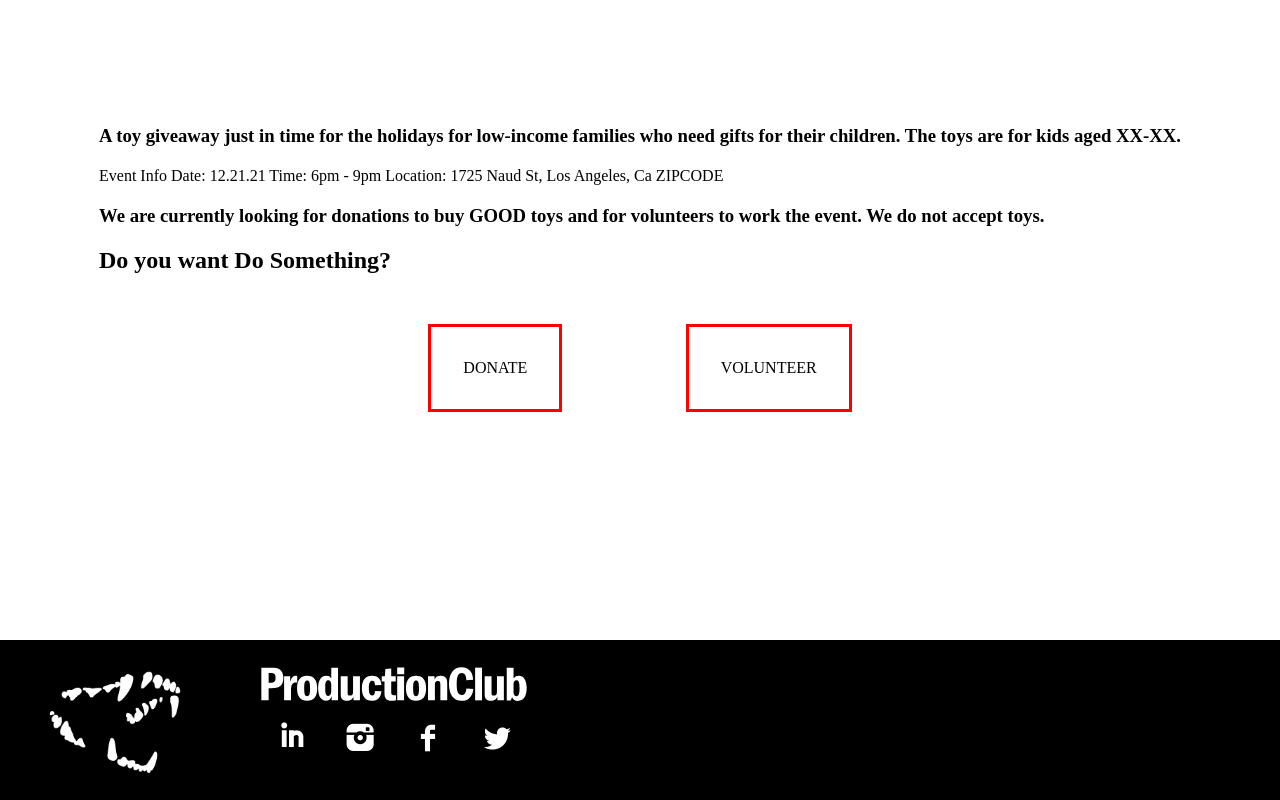
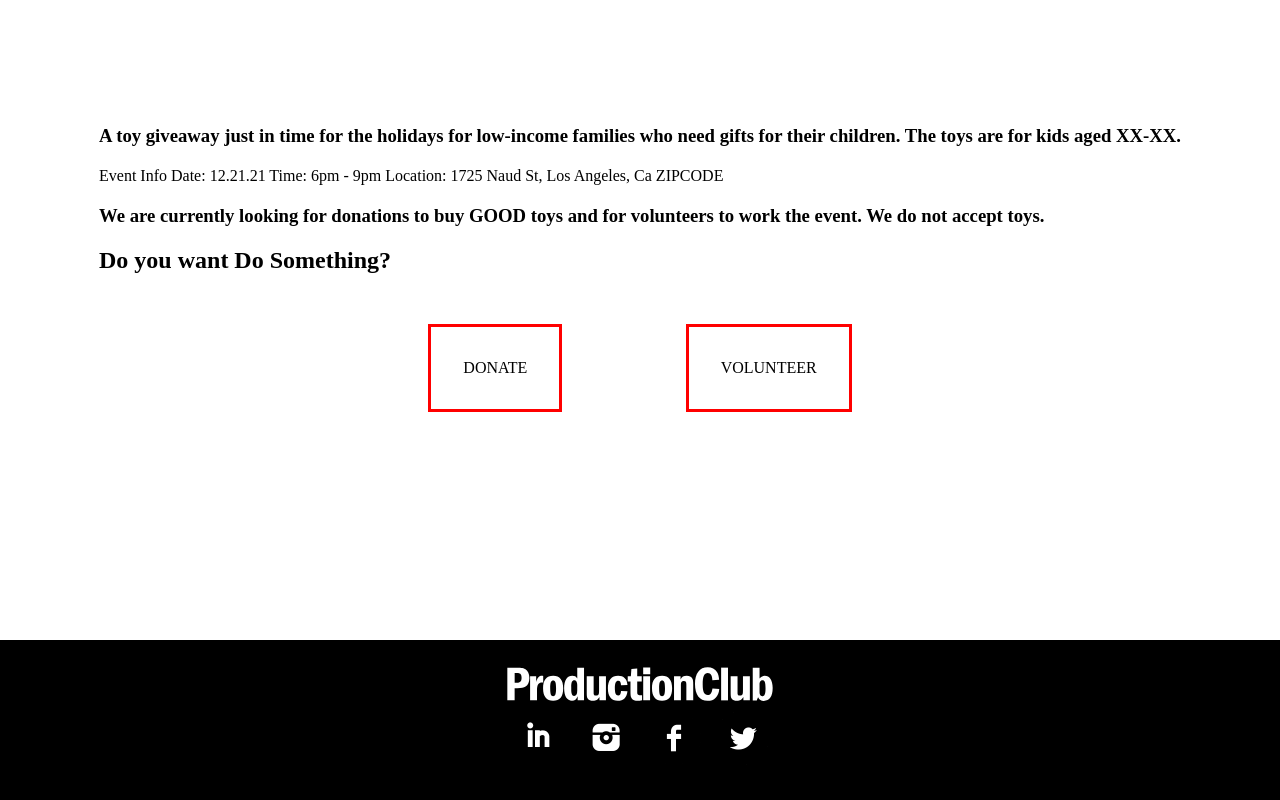
Before and after one commit to production-club/do-something, a React (Create React App) app: page / in a window 1280 px wide. Shown: the part 206-1006 px from the top of the page. Built offline with nearby package versions, Linux system fonts and the light colour scheme; what react-google-maps would draw is missing.

Commit message:
got rid of logo and centered footer links

```diff
--- a/src/App.css
+++ b/src/App.css
@@ -119,7 +119,7 @@ p {
   position: relative;
   bottom: 0;
   background-color: black;
-  /* justify-content: left; */
+  justify-content: center;
   height: 20vh;
   display: flex;
   align-items: center;
@@ -129,6 +129,8 @@ p {
   display: flex;
   flex-direction: row;
   max-height: 20vh;
+  /* width: 100%; */
+  /* margin: auto; */
 }
 
 .footerImages {
--- a/src/components/Footer.js
+++ b/src/components/Footer.js
@@ -9,7 +9,7 @@ export default function Footer() {
   return (
     <div className="FooterWrapper">
       <div className="FooterFlex">
-        <img src={PCLogo} alt="production club" className="PCLogo" />
+        {/* <img src={PCLogo} alt="production club" className="PCLogo" /> */}
         <div className="FooterInnerFlex">
           <div className="PCLinkDiv">
             <a
```
Also changed, not shown: 1 other file (tests, documents, lock files or other folders).
